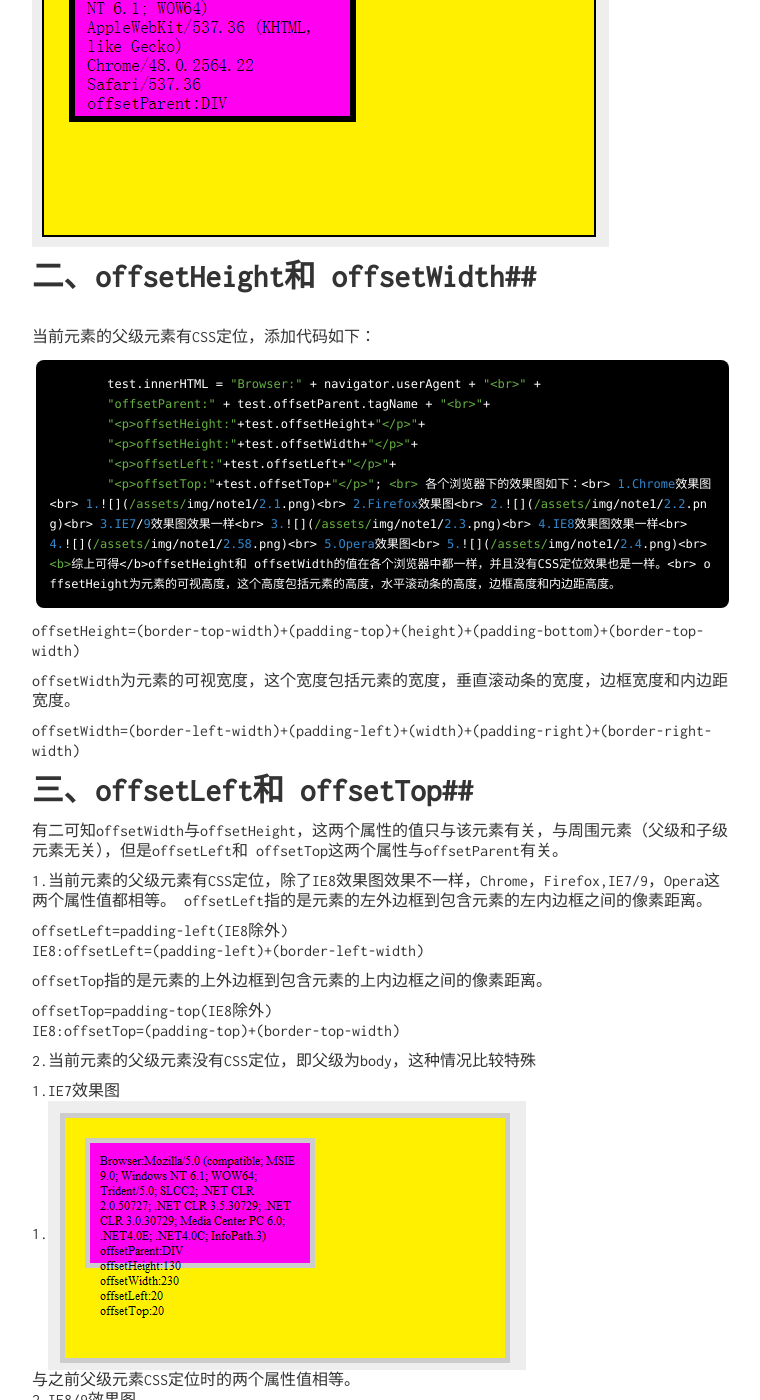
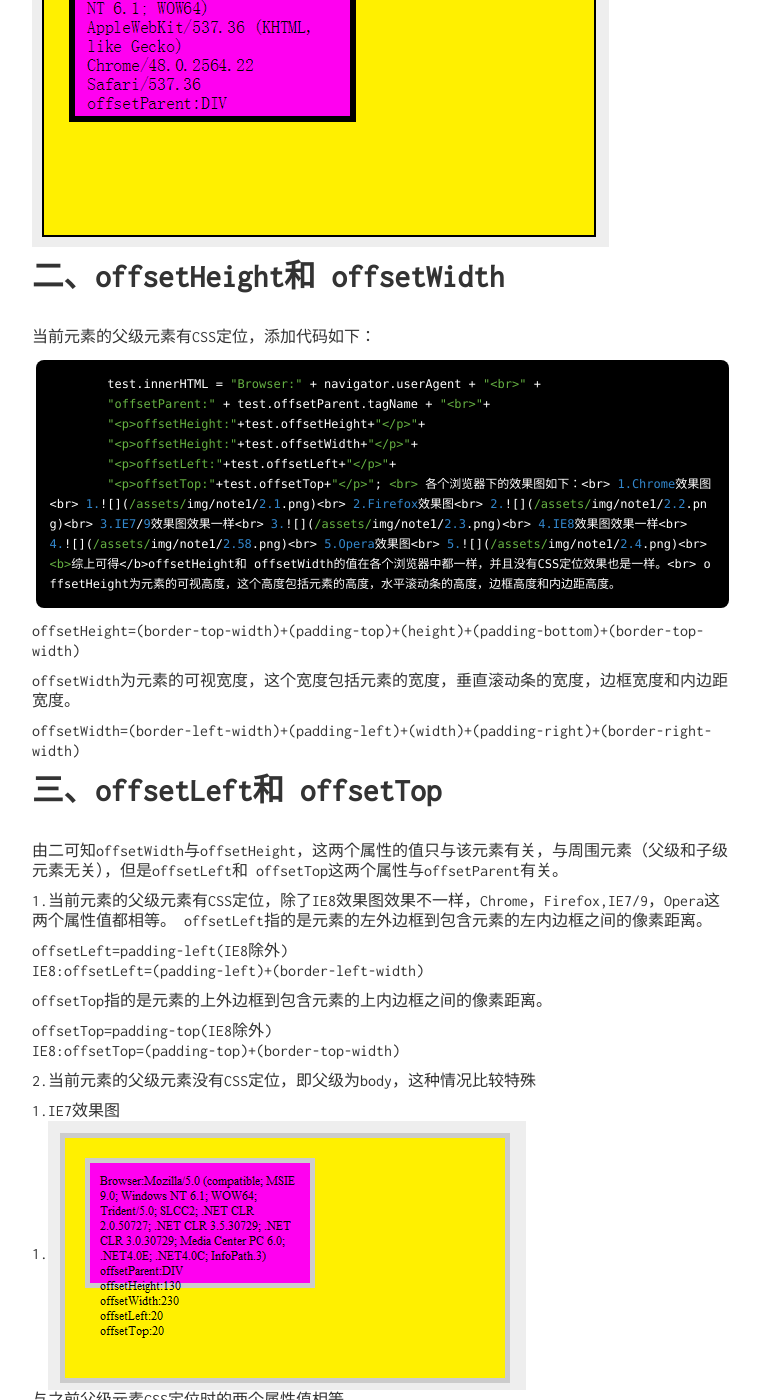
Before and after one commit to lc343/lc343.github.io, a Jekyll site: the page built from _posts/2016-4-30-javascript-note1.md, in a window 1280 px wide and 1400 px high, scrolled down 1883 px. Shown: the whole window, without its empty margins (258-1018 px from the left). Built offline with Jekyll 4.4.1, drawn with Linux system fonts in a browser that asks for light colours; comment, search, counter and statistics services are not loaded.

Commit message:
modified

```diff
--- a/_posts/2016-4-30-javascript-note1.md
+++ b/_posts/2016-4-30-javascript-note1.md
@@ -66,7 +66,7 @@ tags: [JavaScript, 笔记]
 <br>2.第二种有CSS定位，在`id=#myDiv`添加代码`position: relative;`
 这段代码在Chrome浏览器中的效果如图：<br>
 ![](/assets/img/note1/2.png)<br>
-## 二、offsetHeight和 offsetWidth##
+## 二、offsetHeight和 offsetWidth ##
 <br>当前元素的父级元素有CSS定位，添加代码如下：
 
      	test.innerHTML = "Browser:" + navigator.userAgent + "<br>" +
@@ -96,8 +96,8 @@ offsetWidth为元素的可视宽度，这个宽度包括元素的宽度，垂直
 <p>
 	offsetWidth=(border-left-width)+(padding-left)+(width)+(padding-right)+(border-right-width)
 </p>
-## 三、offsetLeft和 offsetTop##
-有二可知offsetWidth与offsetHeight，这两个属性的值只与该元素有关，与周围元素（父级和子级元素无关），但是offsetLeft和 offsetTop这两个属性与offsetParent有关。
+## 三、offsetLeft和 offsetTop ##
+<br>由二可知offsetWidth与offsetHeight，这两个属性的值只与该元素有关，与周围元素（父级和子级元素无关），但是offsetLeft和 offsetTop这两个属性与offsetParent有关。
 <p>
 1.当前元素的父级元素有CSS定位，除了IE8效果图效果不一样，Chrome，Firefox,IE7/9，Opera这两个属性值都相等。
 offsetLeft指的是元素的左外边框到包含元素的左内边框之间的像素距离。
```
